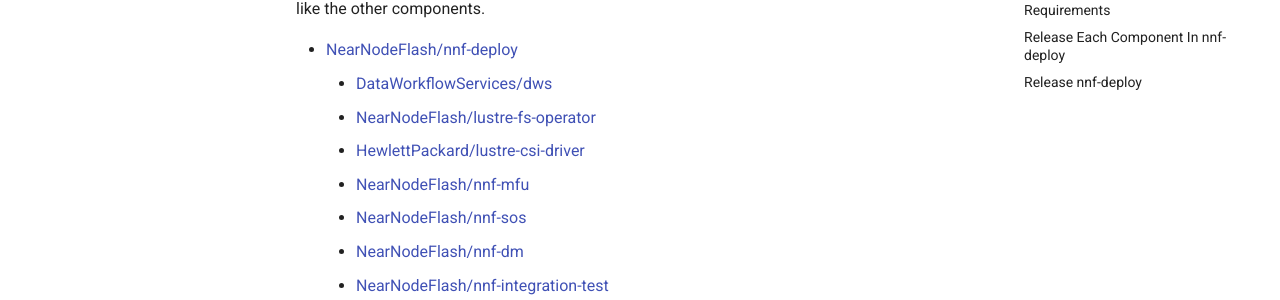
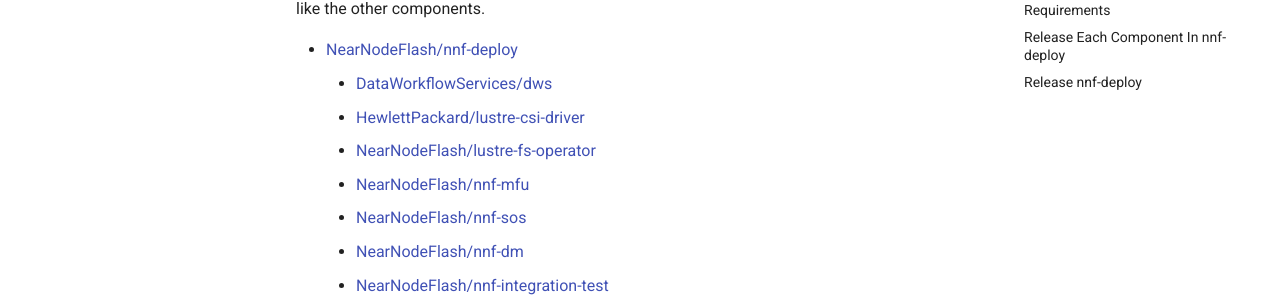
Before and after one commit to NearNodeFlash/NearNodeFlash.github.io, an MkDocs documentation site: the page built from docs/repo-guides/release-nnf-sw/readme.md, in a window 1280 px wide and 900 px high, scrolled down 342 px. Shown: the part 152-452 px from the top of the window. Built offline with MkDocs 1.6.1 and Material for MkDocs 9.7.7, drawn with Linux system fonts in a browser that asks for light colours; comment, search, counter and statistics services are not loaded; the version menu is left out; part of the change alters nothing that is shown; some of the changed text lies outside the part shown.

````diff
--- a/docs/repo-guides/release-nnf-sw/readme.md
+++ b/docs/repo-guides/release-nnf-sw/readme.md
@@ -19,8 +19,8 @@ other components.
 
 - [NearNodeFlash/nnf-deploy](https://github.com/NearNodeFlash/nnf-deploy)
     - [DataWorkflowServices/dws](https://github.com/DataWorkflowServices/dws)
+    - [HewlettPackard/lustre-csi-driver](https://github.com/HewlettPackard/lustre-csi-driver)
     - [NearNodeFlash/lustre-fs-operator](https://github.com/NearNodeFlash/lustre-fs-operator)
-    - [HewlettPackard/lustre-csi-driver](https://github.com/HewlettPackard/lustre-csi-driver)
     - [NearNodeFlash/nnf-mfu](https://github.com/NearNodeFlash/nnf-mfu)
     - [NearNodeFlash/nnf-sos](https://github.com/NearNodeFlash/nnf-sos)
     - [NearNodeFlash/nnf-dm](https://github.com/NearNodeFlash/nnf-dm)
@@ -89,9 +89,16 @@ just an example.
     1. For `lustre-csi-driver`, `lustre-fs-operator`, `dws`, `nnf-sos`, and `nnf-dm` there are additional files that need to
     track the version number as well, which allow them to be installed with `kubectl apply -k`.
 
-        1. For `lustre-fs-operator`, `dws`, `nnf-sos`, and `nnf-dm` update `config/manager/kustomization.yaml` with the correct version.
+        1. For:
+        - `lustre-fs-operator`
+        - `dws`
+        - `nnf-sos`
+        - `nnf-dm`
+            update `config/manager/kustomization.yaml` with the correct version.
 
-        2. For `lustre-csi-driver`, update `deploy/kubernetes/base/kustomization.yaml` and
+        2. For
+        - `lustre-csi-driver`
+            update `deploy/kubernetes/base/kustomization.yaml` and
         `charts/lustre-csi-driver/values.yaml` with the correct version.
 
     2. If `nnf-mfu` was updated, multiple references in `nnf-dm` will need to be updated with the
@@ -115,6 +122,7 @@ Request, **you must use a Merge Commit.**
 
     ```shell
     git checkout releases/v0
+    git pull
     git tag -a v0.0.3 -m "Release v0.0.3"
     git push origin --tags
     ```
````
